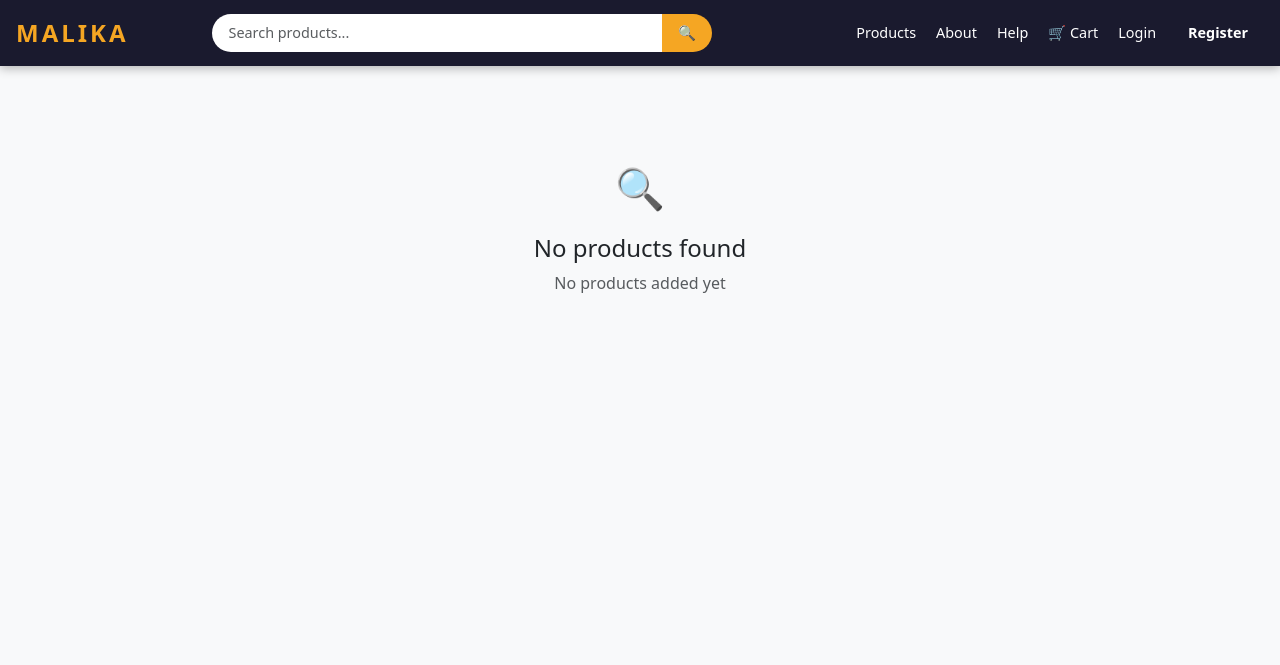
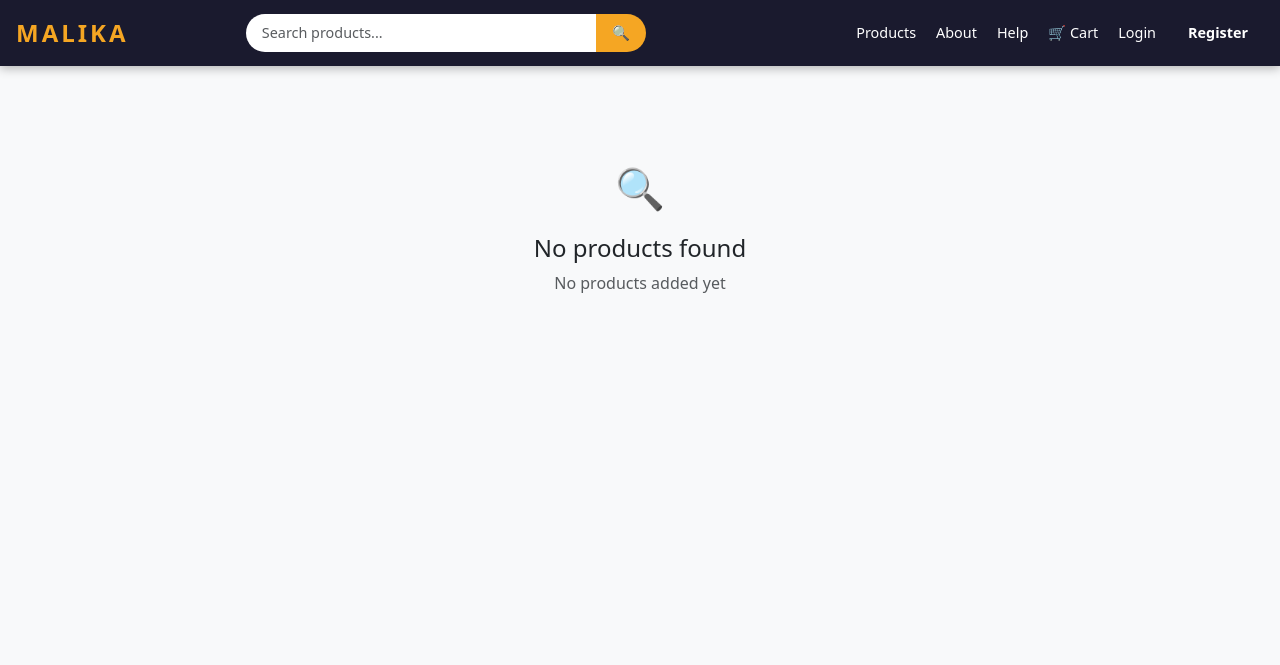
Before and after one commit to jontedev/Malika, a Flask app: page / in a window 1280 px wide. Shown: the top 665 px of the page. Run offline with Flask 3, Linux system fonts and the light colour scheme; data that the repository does not hold is empty; some libraries are stand-ins or nearby versions.

Commit message:
Update index.css

```diff
--- a/static/css/index.css
+++ b/static/css/index.css
@@ -16,8 +16,9 @@
 }
 
 .search-form {
-    width: 100%;
-    max-width: 500px;
+    width: 40%;
+    max-width: 400px;
+    min-width: 200px;
 }
 
 .search-input {
@@ -107,8 +108,9 @@ footer a:hover {
 /* ===== MOBILE ===== */
 @media (max-width: 767.98px) {
     .search-form {
-        max-width: 100%;
-        margin: 10px 0;
+    width: 100%;
+    max-width: 100%;
+    margin: 10px 0;
     }
 
     .navbar-nav {
```
